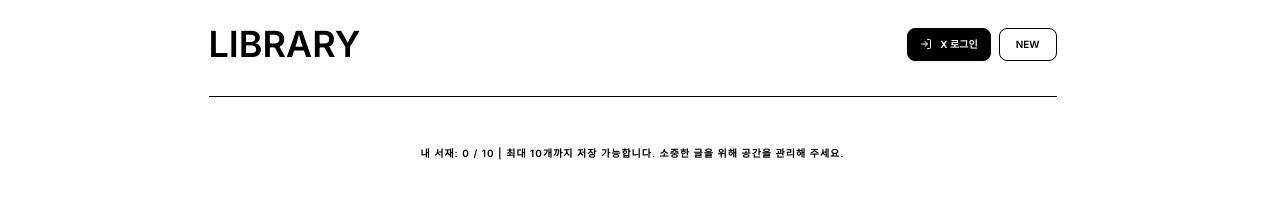
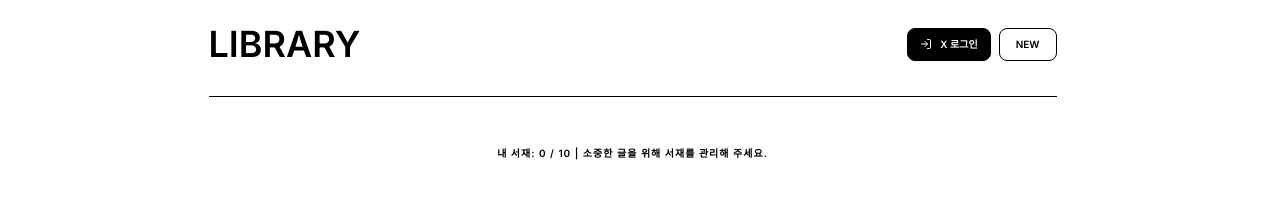
Before and after one commit to tokyodogwalker/sloppicker, a React (Vite) app: page / in a window 1280 px wide. Both pictures are taken after a click on the button "LIBRARY". Shown: the top 207 px of the page. Built offline with nearby package versions, Linux system fonts and the light colour scheme; no server answers; the database is empty.

Commit message:
Update library message for Korean language

```diff
--- a/src/components/Views/LibraryView.tsx
+++ b/src/components/Views/LibraryView.tsx
@@ -46,7 +46,7 @@ const LibraryView: React.FC<Props> = ({ stories, setCurrentStory, setView, share
       </div>
         <p className="text-[10px] font-bold uppercase tracking-widest text-center leading-relaxed">
           {language === 'kr'
-            ? `내 서재: ${stories.length} / 10 | 최대 10개까지 저장 가능합니다. 소중한 글을 위해 공간을 관리해 주세요.`
+            ? `내 서재: ${stories.length} / 10 | 소중한 글을 위해 서재를 관리해 주세요.`
             : `My Library: ${stories.length} / 10 | Max 10 stories. Please manage your archives carefully.`}
         </p>
       <div className="grid grid-cols-1 md:grid-cols-2 gap-6">
```
